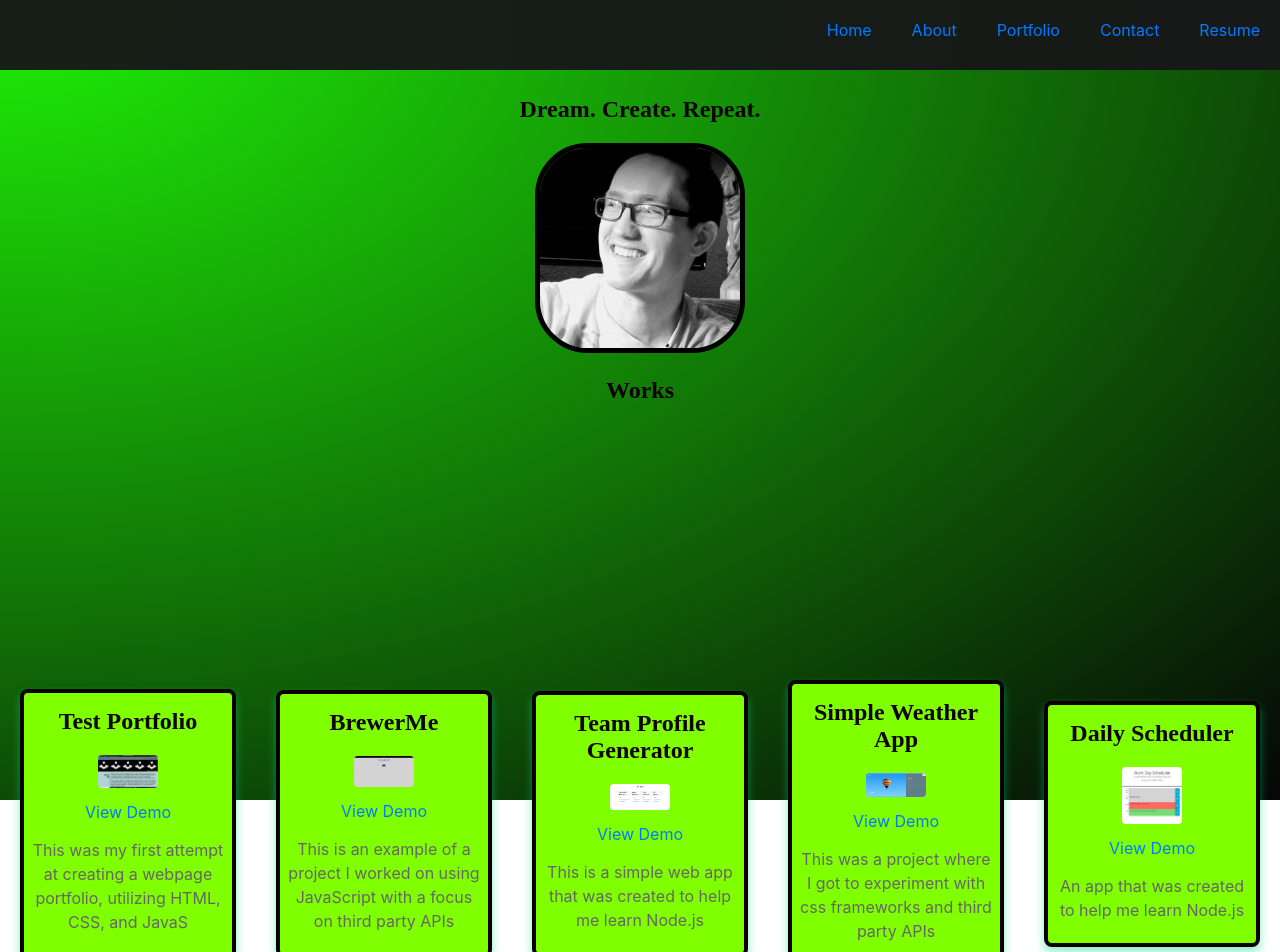
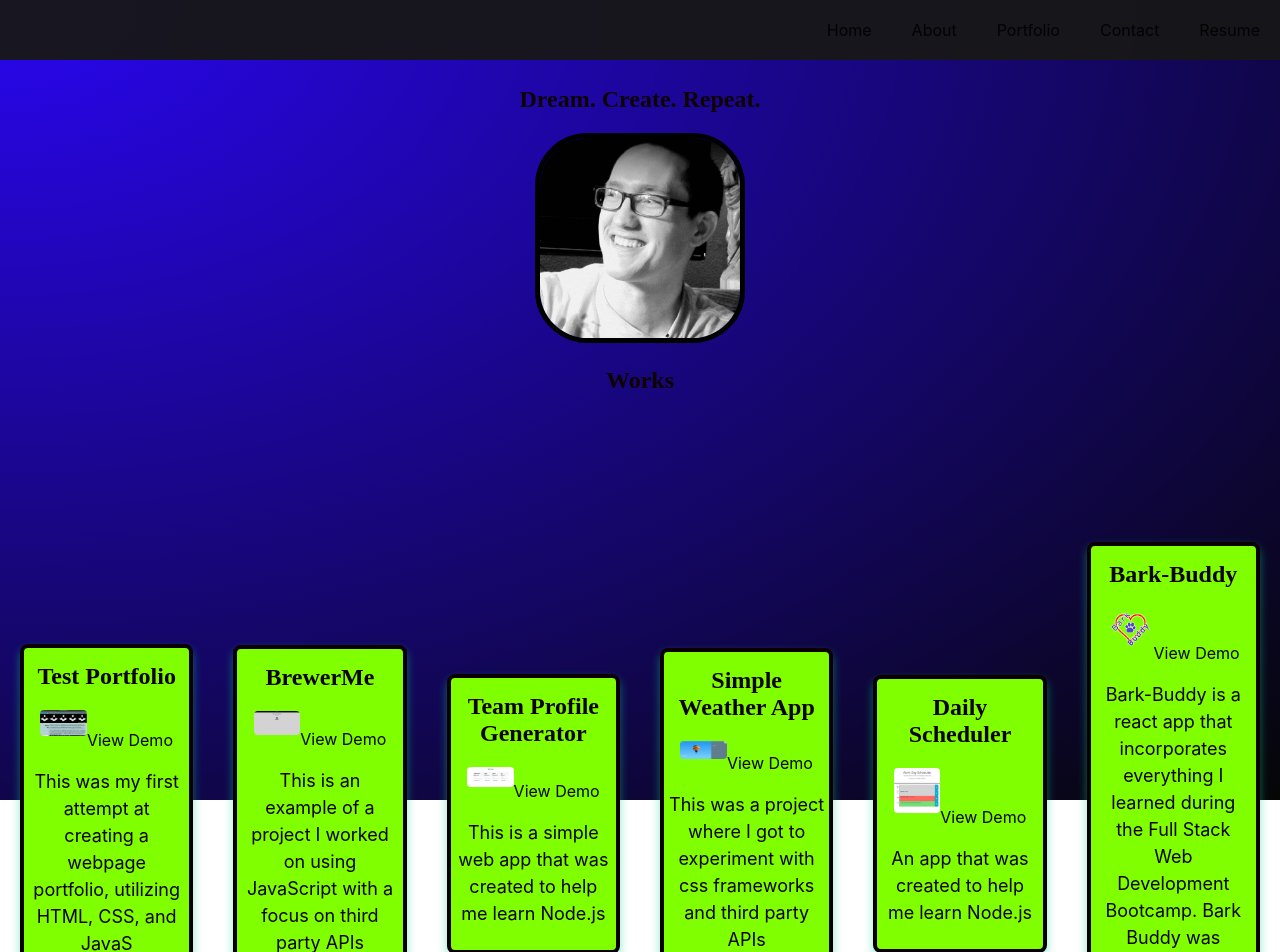
Before and after one commit to Willisson7/willispro, a React (Create React App) app: page /Portfolio in a window 1280 px wide. Shown: the top 952 px of the page. Built offline with nearby package versions, Linux system fonts and the light colour scheme.

Commit message:
Added final project Bark-Buddy to Portfolio

```diff
--- a/src/App.css
+++ b/src/App.css
@@ -1,7 +1,8 @@
 .App {
 
-  background: radial-gradient(at top left, rgb(30, 241, 6), rgba(0, 0, 0, 0.978));
+  background: radial-gradient(at top left, rgb(41, 6, 241), rgba(0, 0, 0, 0.978));
   text-align: center;
+
 
   margin: auto;
   height: 100vh;
@@ -13,7 +14,7 @@
   background-repeat: no-repeat;
   border: 5px solid black;
   border-radius: 25%;
-  /* opacity: .7; */
+
   width: 200px;
   height: 200px;
 
@@ -27,10 +28,6 @@
 body {
   height: 100vh;
 }
-/*
-html {
-  height: 100vh;
-} */
 
 li {
   margin: 20px;
--- a/src/components/portfolio.js
+++ b/src/components/portfolio.js
@@ -5,6 +5,7 @@ import  BrewerMe from '../images/BrewerMe.png';
 import  TeamProfiler from '../images/TPG screenshot.jpg';
 import ColoredScreenShot  from '../images/ColoredScreenShot.jpg';
 import  WeatherApp from '../images/WeatherApp.jpg';
+import BarkBuddy from '../images/Bark-Buddy.png'
 
 
 function Portfolio() {
@@ -39,6 +40,12 @@ function Portfolio() {
       demoLink: 'https://willisson7.team-profile-generator',
       image: ColoredScreenShot,
     },
+    {
+      title: 'Bark-Buddy',
+      description: 'Bark-Buddy is a react app that incorporates everything I learned during the Full Stack Web Development Bootcamp. Bark Buddy was collabrative effort between me and several classmates.',
+      demoLink: 'http://cf-bark-buddy.herokuapp.com/',
+      image: BarkBuddy,
+    },
 
   ];
   return (
--- a/src/styles/projects.css
+++ b/src/styles/projects.css
@@ -27,9 +27,10 @@ h2 {
 }
 
 a {
-  display:flex;
+
+  flex-direction: row;
   justify-content: center;
-  color: #007bff;
+  color: #030303;
   margin-bottom: 10px;
   text-decoration: none;
 }
@@ -47,7 +48,8 @@ img {
 }
 
 p {
-  color: #666;
-  font-size: 16px;
+  flex-direction: row;
+  color: #080000;
+  font-size: large;
   line-height: 1.5;
 }
```
Also changed, not shown: src/App.js (+0 -56 lines), src/styles/contact.css (+0 -67 lines), src/images/Bark-Buddy.png (added).
